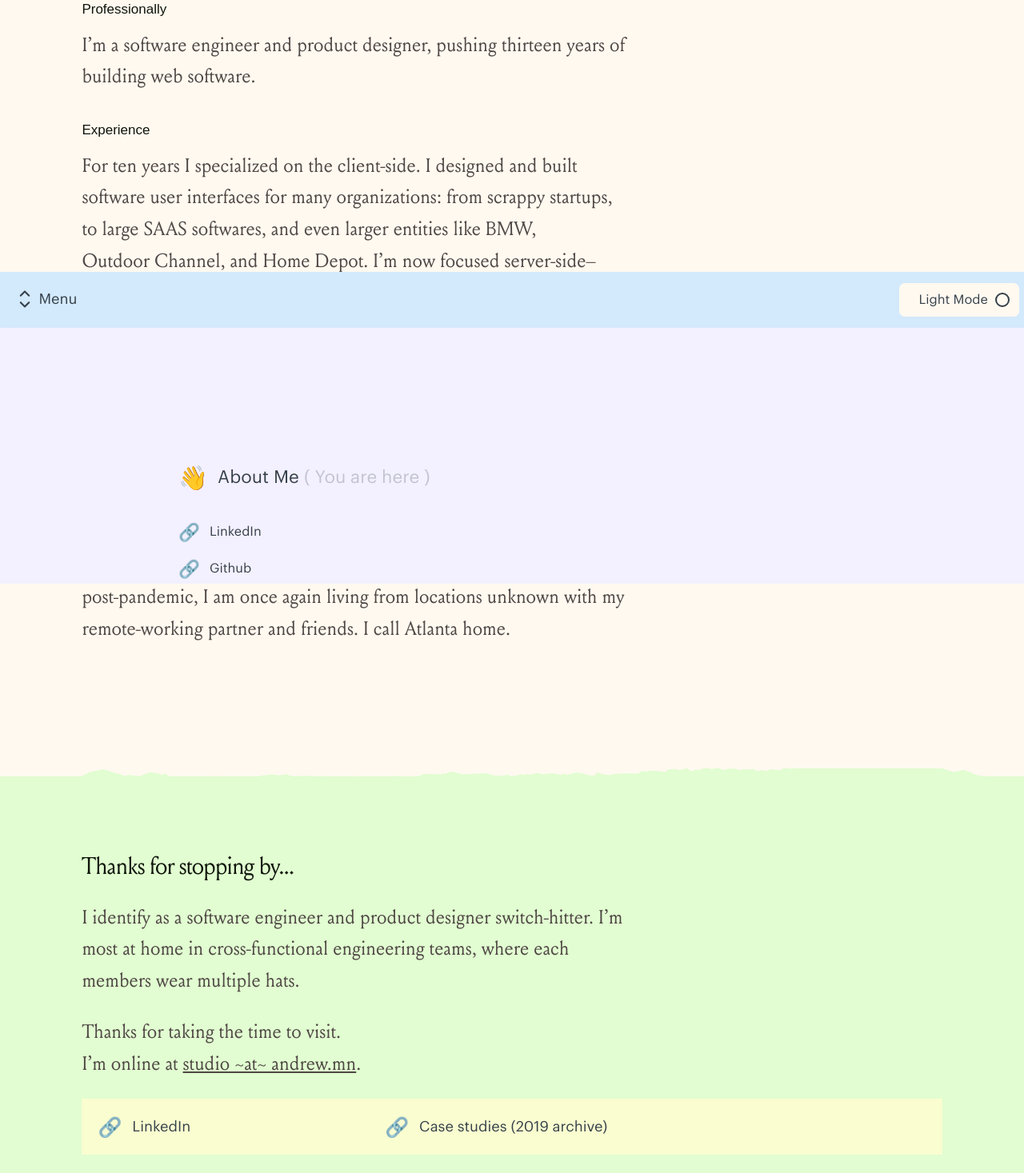
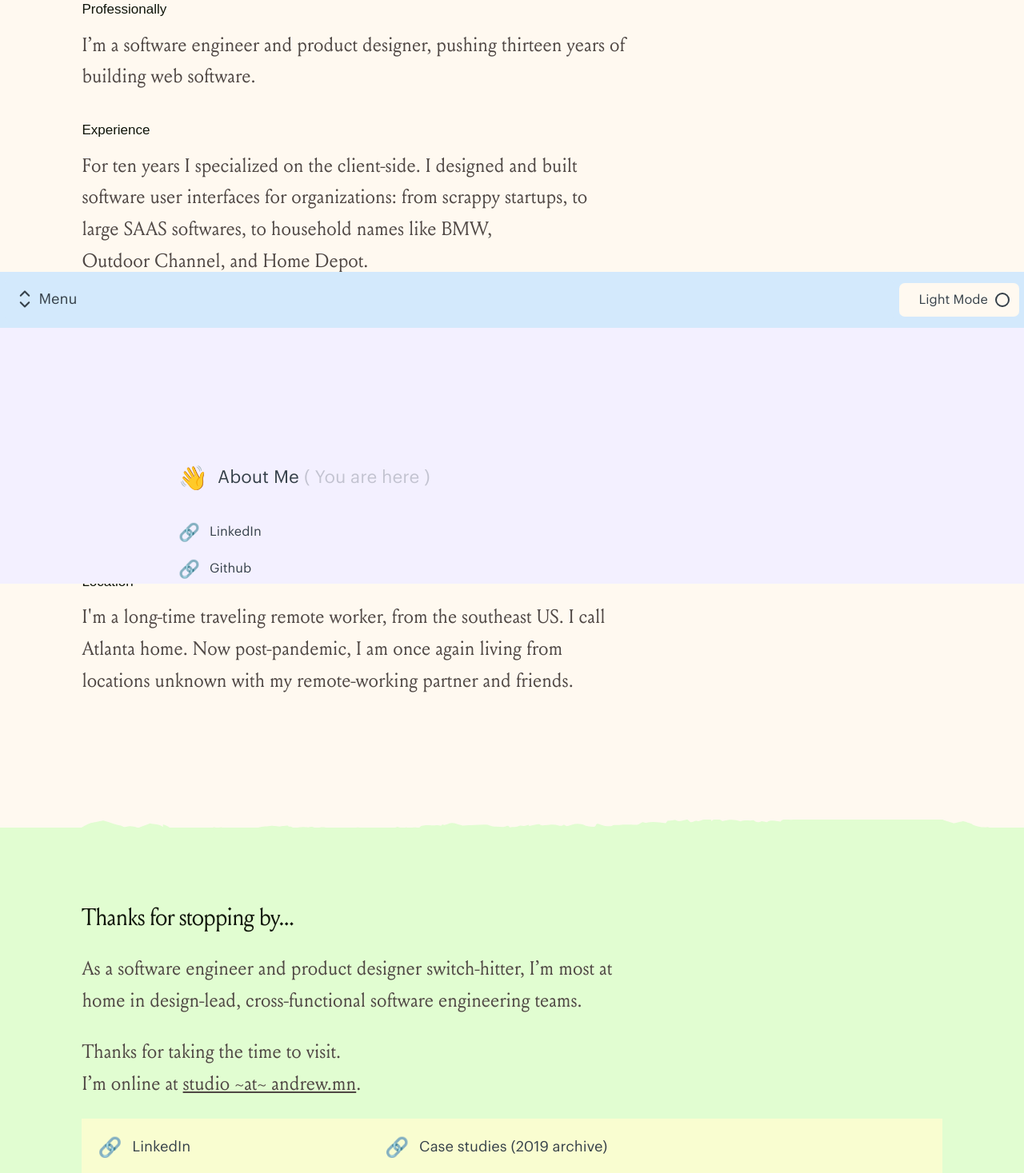
Before and after one commit to AndrwM/souci.studio, a React (Create React App) app: page /#/ in a window 1280 px wide. Shown: the part 390-1857 px from the top of the page at 80% size. Built offline with nearby package versions, Linux system fonts and the light colour scheme; a web font is replaced by a local one.

Commit message:
[Deploy2] grammar

```diff
--- a/src/pages/ComingSoon.js
+++ b/src/pages/ComingSoon.js
@@ -17,7 +17,10 @@ const Intro = () => (<>
     </Text>
     <Text type="title" modifier="small" className="u-margin-top">Experience</Text>
     <Text type="paragraph">
-      For ten years I specialized on the client&#8209;side. I designed and built software user interfaces for many organizations: from scrappy startups, to large SAAS softwares, and even larger entities like BMW, Outdoor&nbsp;Channel, and Home&nbsp;Depot. I’m now <span className="u-highlight">focused server&#8209;side</span>&ndash;building, maintaining, and measuring features for multi&#8209;billion GMV software products with Ruby, Javascript, and Go.
+      For ten years I specialized on the client&#8209;side. I designed and built software user interfaces for organizations: from scrappy startups, to large SAAS softwares, to household names like BMW, Outdoor&nbsp;Channel, and Home&nbsp;Depot.
+    </Text>
+    <Text type="paragraph">
+      I’m now <span className="u-highlight">focused server&#8209;side</span>&ndash;building, maintaining, and measuring features for multi&#8209;billion GMV software products with Ruby, Javascript, and Go.
     </Text>
     <Text type="title" modifier="small" className="u-margin-top">For whom</Text>
     <Text type="paragraph">
@@ -25,7 +28,7 @@ const Intro = () => (<>
     </Text>
     <Text type="title" modifier="small" className="u-margin-top">Location</Text>
     <Text type="paragraph">
-      I'm a long-time traveling remote worker, <span className="u-highlight">from the southeast US.</span> Now post‑pandemic, I am once again living from locations unknown with my remote-working partner and friends. I call Atlanta home.
+      I'm a long-time traveling remote worker, <span className="u-highlight">from the southeast US.</span> I call Atlanta home. Now post‑pandemic, I am once again living from locations unknown with my remote-working partner and friends.
     </Text>
     <VisualTearElement
       styleIndex={0}
@@ -40,8 +43,8 @@ const Intro = () => (<>
   <div className="c-wrapper u-padding-top-large">
     <Text type="title" modifier="medium" className="u-margin-top">Thanks for stopping by&hellip;</Text>
     <Text type="paragraph">
-      I identify as a software engineer and product designer switch&#8209;hitter.
-      I’m most at home in cross&#8209;functional engineering teams, where each members wear multiple hats.
+      As a software engineer and product designer switch&#8209;hitter,
+      I’m most at home in design-lead, cross&#8209;functional software engineering teams.
     </Text>
     <Text type="paragraph">
       Thanks for taking the time to visit.<br/>
```
